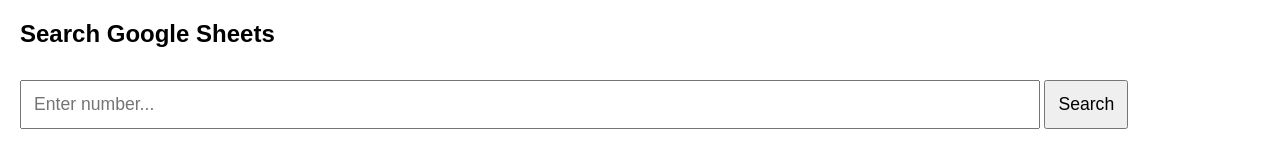
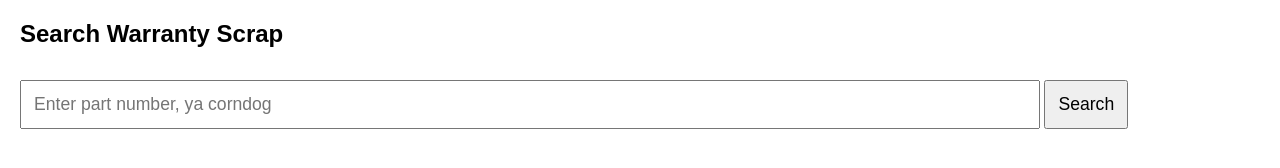
Before and after one commit to Rogue9/google-sheet-search, a plain HTML site: page static/index.html in a window 1280 px wide. Drawn offline with Linux system fonts and the light colour scheme.

Commit message:
Update index.html
fixed variable type issue

```diff
--- a/static/index.html
+++ b/static/index.html
@@ -3,7 +3,7 @@
 <head>
     <meta charset="UTF-8">
     <meta name="viewport" content="width=device-width, initial-scale=1">
-    <title>Google Sheet Search</title>
+    <title>Warranty Scrap Search</title>
     <style>
         body { font-family: Arial; margin: 20px; }
         input { width: 80%; padding: 12px; font-size: 1.1em; }
@@ -14,9 +14,9 @@
     </style>
 </head>
 <body>
-    <h2>Search Google Sheets</h2>
+    <h2>Search Warranty Scrap</h2>
 
-    <input id="number" type="number" placeholder="Enter number...">
+    <input id="number" type="text" placeholder="Enter part number, ya corndog">
     <button onclick="search()">Search</button>
 
     <div id="results"></div>
```
